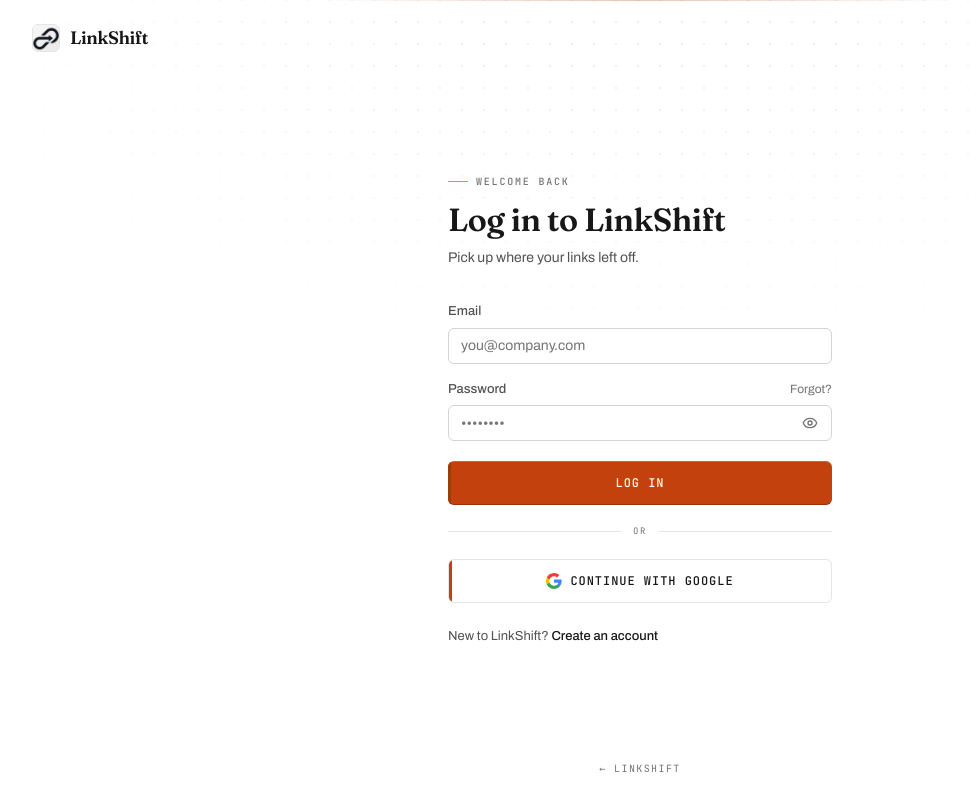
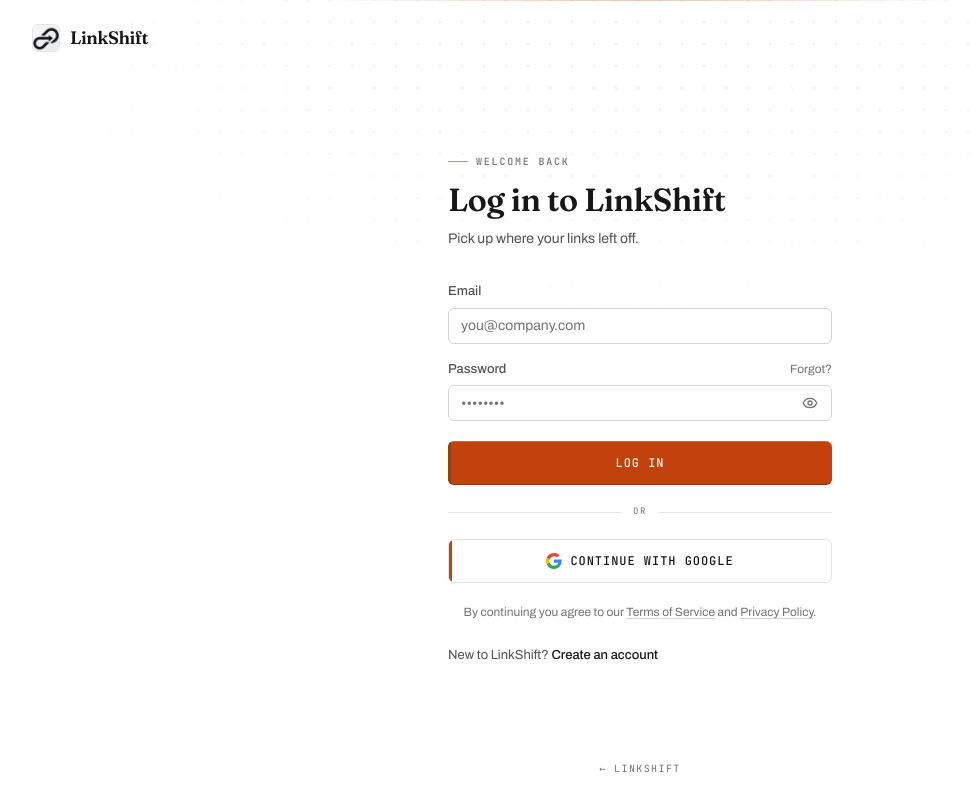
Before and after one commit to toshifdotdev/LinkShift, a React (Vite) app in the folder frontend/: page /login in a window 1280 px wide. Shown: the whole page, without its empty margins (0-978 px from the left). Built offline with nearby package versions, Linux system fonts and the light colour scheme.

Commit message:
added term & privacy link on auth pages

```diff
--- a/frontend/src/pages/auth/login.tsx
+++ b/frontend/src/pages/auth/login.tsx
@@ -162,6 +162,24 @@
           </>
         )}
       </Button>
+
+      <p className="mt-5 text-center text-xs leading-relaxed text-fg-muted">
+        By continuing you agree to our{" "}
+        <Link
+          to="/terms"
+          className="underline decoration-border-strong underline-offset-2 transition-colors hover:text-foreground"
+        >
+          Terms of Service
+        </Link>{" "}
+        and{" "}
+        <Link
+          to="/privacy"
+          className="underline decoration-border-strong underline-offset-2 transition-colors hover:text-foreground"
+        >
+          Privacy Policy
+        </Link>
+        .
+      </p>
     </AuthLayout>
   );
 }
--- a/frontend/src/pages/auth/register.tsx
+++ b/frontend/src/pages/auth/register.tsx
@@ -211,7 +211,21 @@
       </form>
 
       <p className="mt-4 text-xs leading-relaxed text-fg-muted">
-        We'll email you a verification link before your account activates.
+        By creating an account, you agree to our{" "}
+        <Link
+          to="/terms"
+          className="underline decoration-border-strong underline-offset-2 transition-colors hover:text-foreground"
+        >
+          Terms of Service
+        </Link>{" "}
+        and{" "}
+        <Link
+          to="/privacy"
+          className="underline decoration-border-strong underline-offset-2 transition-colors hover:text-foreground"
+        >
+          Privacy Policy
+        </Link>
+        . We'll email you a verification link before your account activates.
       </p>
     </AuthLayout>
   );
```
